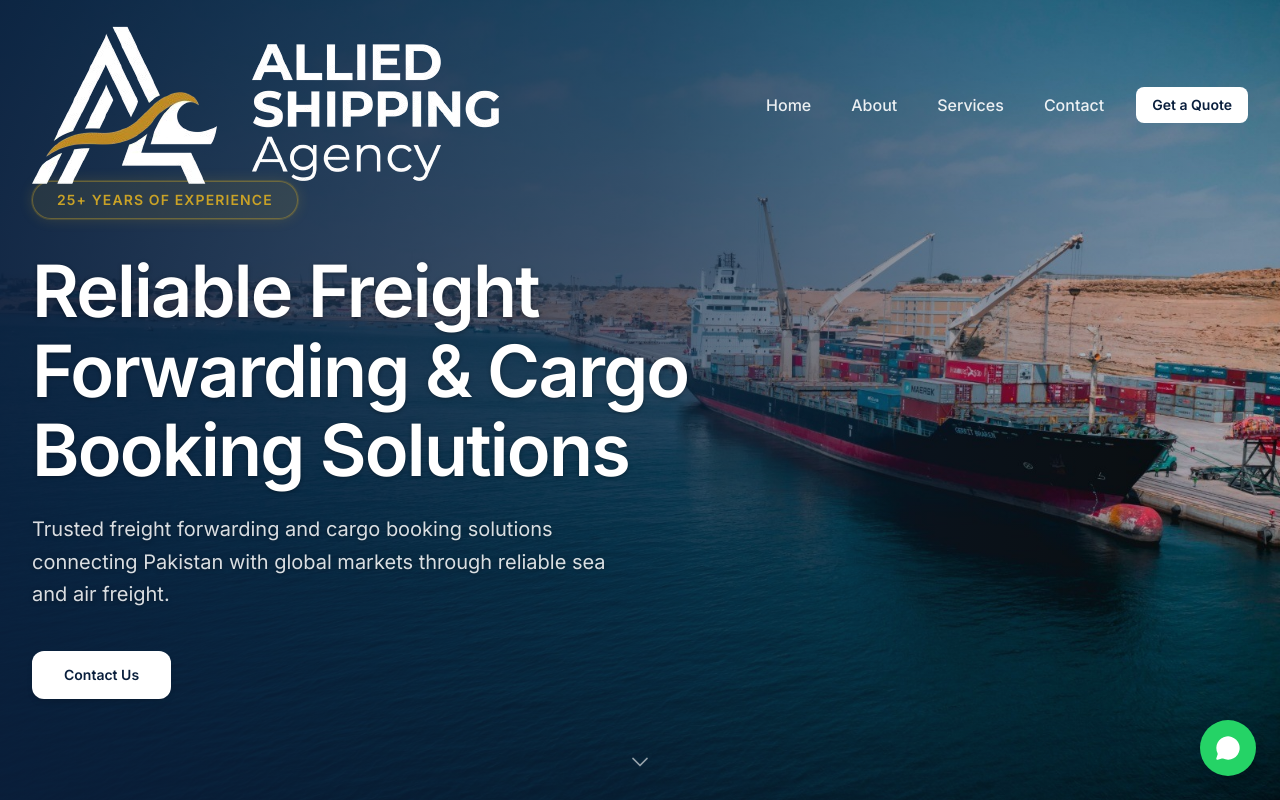
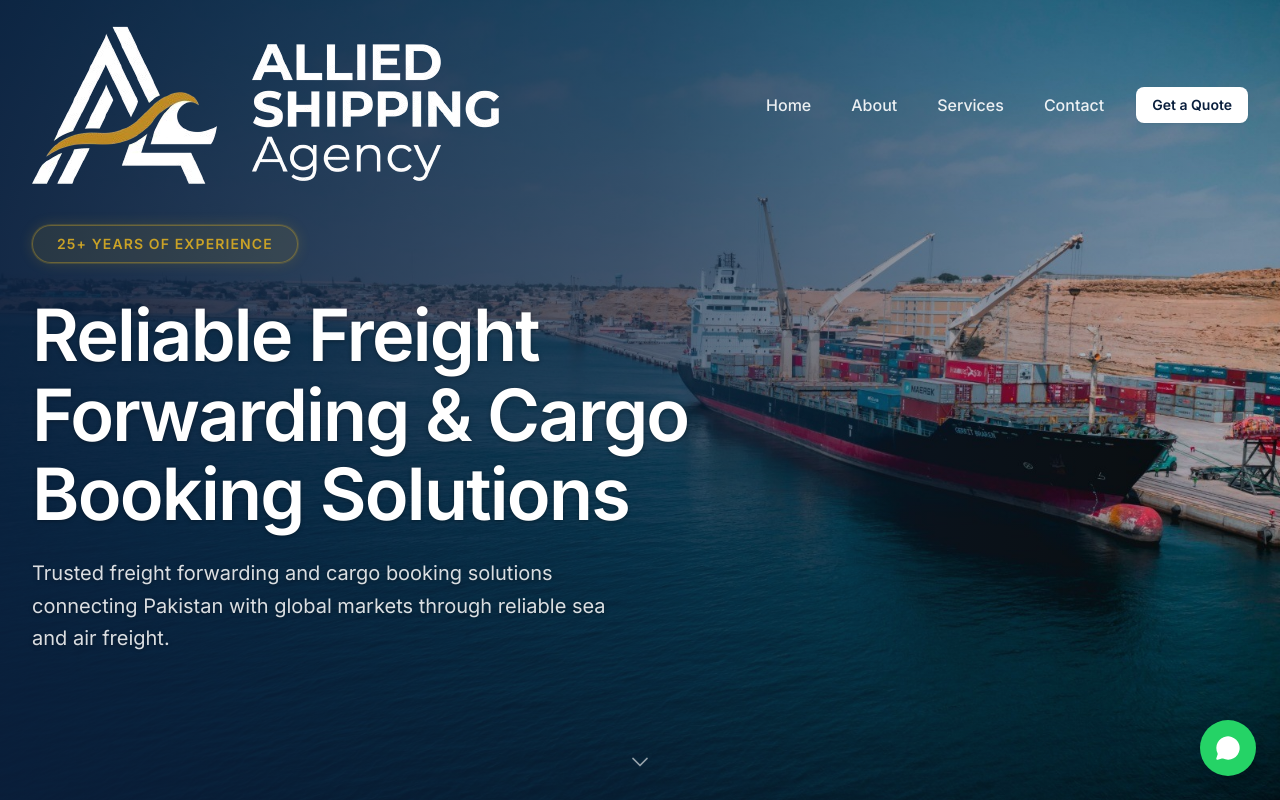
Before and after one commit to Mairaarshad19/allied-shipping-website, a Next.js app: page / in a window 1280 px wide. Shown: the top 800 px of the page. Built offline with nearby package versions, Linux system fonts and the light colour scheme.

Commit message:
style(buttons): improve navbar CTA hover experience

```diff
--- a/components/Header.tsx
+++ b/components/Header.tsx
@@ -108,14 +108,14 @@ export default function Header() {
               </button>
             ))}
           </nav>
-          {/* CTA button — compact */}
+          {/* CTA button — premium corporate */}
           <button
             type="button"
             onClick={() => scrollToSection("cta-section")}
-            className={`rounded-lg px-4 py-2 text-sm font-semibold whitespace-nowrap transition-all duration-200 ${
+            className={`rounded-lg px-4 py-2 text-sm font-semibold whitespace-nowrap transition-all duration-[250ms] ease-out hover:-translate-y-0.5 hover:bg-[#D4AF37] hover:text-white hover:shadow-lg hover:shadow-black/10 ${
               scrolled
-                ? "bg-navy-primary text-white hover:bg-navy-primary/90 hover:shadow-md"
-                : "bg-white text-navy-primary hover:bg-navy-primary hover:text-white"
+                ? "bg-navy-primary text-white shadow-md shadow-black/10"
+                : "bg-white text-navy-primary shadow-sm shadow-black/5"
             }`}
           >
             Get a Quote
--- a/components/Hero.tsx
+++ b/components/Hero.tsx
@@ -58,21 +58,6 @@ export default function Hero() {
               Trusted freight forwarding and cargo booking solutions connecting Pakistan with global markets through reliable sea and air freight.
             </motion.p>
 
-            {/* Buttons */}
-            <motion.div
-              initial={{ opacity: 0, y: 12 }}
-              animate={{ opacity: 1, y: 0 }}
-              transition={{ duration: 0.9, ease: "easeOut", delay: 0.55 }}
-              className="mt-8 sm:mt-10 flex items-center"
-            >
-              <button
-                type="button"
-                onClick={scrollToCTA}
-                className="inline-flex items-center gap-2.5 rounded-xl bg-white px-6 sm:px-8 py-3 sm:py-3.5 text-sm font-semibold text-navy-primary shadow-md transition-all duration-200 hover:bg-navy-primary hover:text-white hover:shadow-lg"
-              >
-                Contact Us
-              </button>
-            </motion.div>
           </div>
         </Container>
       </div>
```
